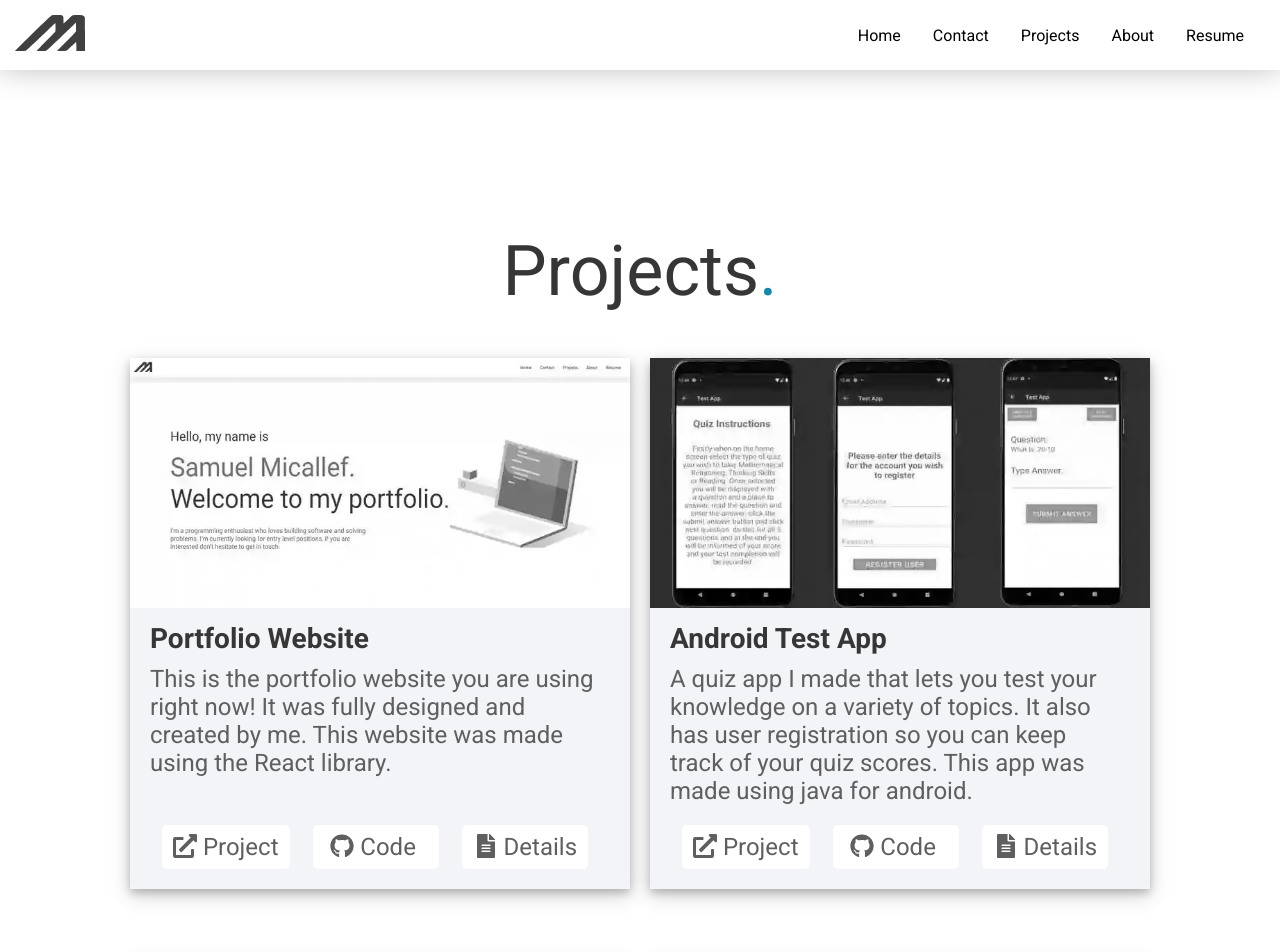
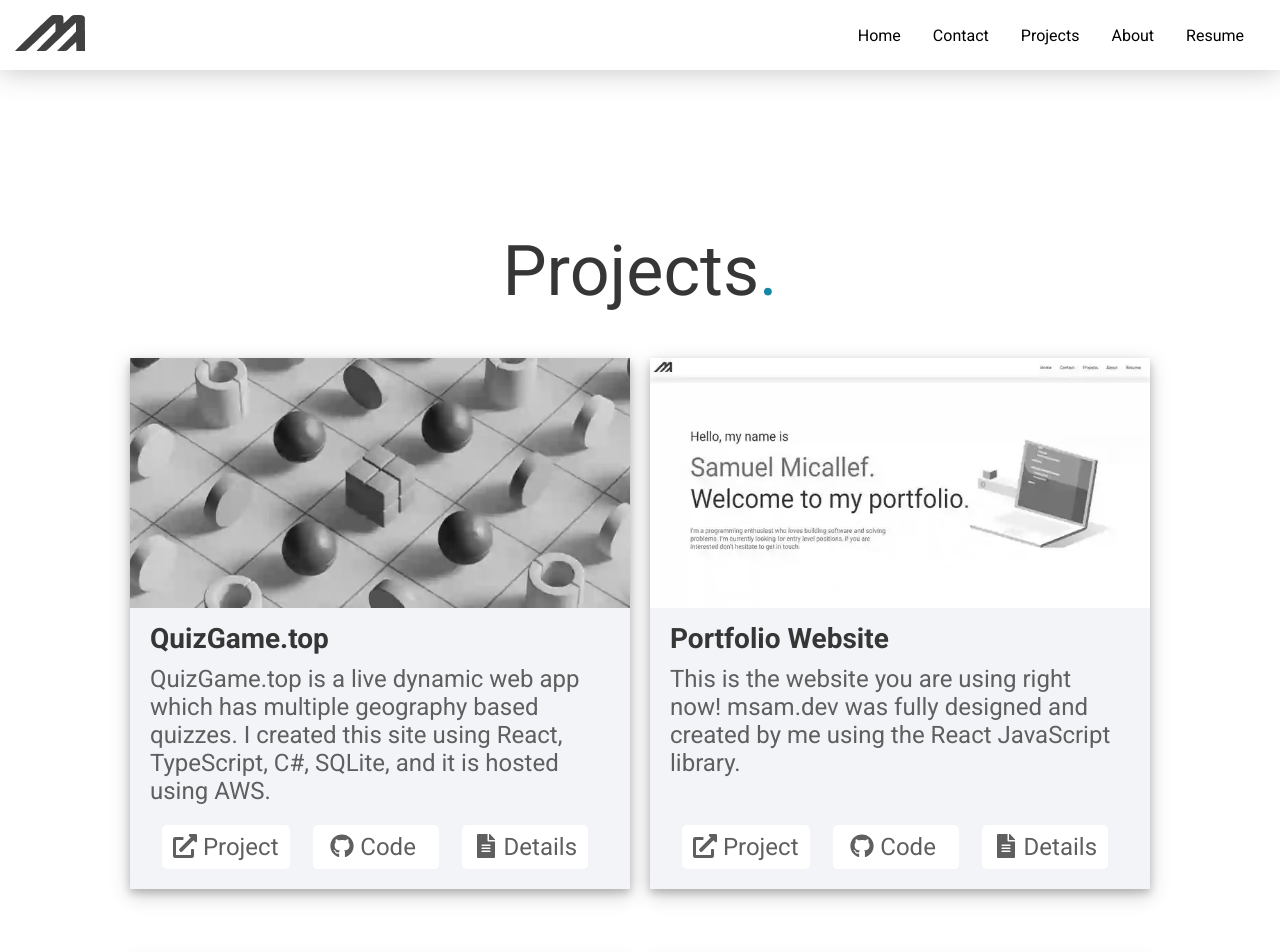
Before and after one commit to msam-dev/PortfolioWebsiteV2, a React (Create React App) app: page /Projects in a window 1280 px wide. Shown: the top 952 px of the page. Built offline with nearby package versions, Linux system fonts and the light colour scheme; the HTML template or start-up script is replaced by a standard one.

Commit message:
adding quizgame to project

```diff
--- a/src/components/ProjectData.js
+++ b/src/components/ProjectData.js
@@ -2,6 +2,7 @@ import projectImage1 from "../images/projectImage1.webp"
 import projectImage2 from "../images/projectImage2.webp"
 import animateImg from "../images/animate.webp"
 import testImg from "../images/TestApp.webp"
+import defaultImg from "../images/projectImage3.webp"
 // import Blank from "../images/Blank.webp"
 
 /*
@@ -11,36 +12,44 @@ import testImg from "../images/TestApp.webp"
 
 const ProjectData = [
     {
+        imageSrc: defaultImg,
+        projectTitle: "QuizGame.top",
+        projectSummary: "QuizGame.top is a live dynamic web app which has multiple geography based quizzes. I created this site using React, TypeScript, C#, SQLite, and it is hosted using AWS.",
+        projectUrl: "https://QuizGame.top",
+        codeUrl: "https://github.com/mSam-Dev/quizgame.top",
+        detailsUrl: "https://github.com/mSam-Dev/quizgame.top/blob/main/ProjectDetails.md",
+    },
+    {
         imageSrc: projectImage1,
         projectTitle: "Portfolio Website",
-        projectSummary: "This is the portfolio website you are using right now! It was fully designed and created by me. This website was made using the React library.",
+        projectSummary: "This is the website you are using right now! msam.dev was fully designed and created by me using the React JavaScript library.",
         projectUrl: "/",
-        codeUrl: "https://github.com/Sammy-Dev/PortfolioWebsiteV2",
-        detailsUrl: "https://github.com/Sammy-Dev/PortfolioWebsiteV2/blob/master/ProjectDetails.md",
+        codeUrl: "https://github.com/mSam-Dev/PortfolioWebsiteV2",
+        detailsUrl: "https://github.com/mSam-Dev/PortfolioWebsiteV2/blob/master/ProjectDetails.md",
     },
     {
         imageSrc: testImg,
         projectTitle: "Android Test App",
         projectSummary: "A quiz app I made that lets you test your knowledge on a variety of topics. It also has user registration so you can keep track of your quiz scores. This app was made using java for android.",
         projectUrl: "https://youtu.be/hi1MHuar9vk",
-        codeUrl: "https://github.com/Sammy-Dev/TestApp",
-        detailsUrl: "https://github.com/Sammy-Dev/TestApp/blob/master/ProjectDetails.md",
+        codeUrl: "https://github.com/mSam-Dev/TestApp",
+        detailsUrl: "https://github.com/mSam-Dev/TestApp/blob/master/ProjectDetails.md",
     },
     {
         imageSrc: projectImage2,
         projectTitle: "Scientific Calculator",
         projectSummary: "A web-based calculator with some more functionality than many standard online calculators. It also includes day/night toggle. This website was made using HTML, CSS and JavaScript.",
         projectUrl: "/calculator.html",
-        codeUrl: "https://github.com/Sammy-Dev/Scientifc-Calculator",
-        detailsUrl: "https://github.com/Sammy-Dev/Scientifc-Calculator/blob/main/ProjectDetails.md",
+        codeUrl: "https://github.com/msam-dev/PortfolioWebsiteV2/tree/master/public",
+        detailsUrl: "https://github.com/msam-dev/PortfolioWebsiteV2/blob/master/public/Calculator-ProjectDetails.md",
     },
     {
         imageSrc: animateImg,
         projectTitle: "Android Animations",
         projectSummary: "A simple app I made to test and play with android’s image animation functionality. This app was made using java for android.",
         projectUrl: "https://www.youtube.com/watch?v=NXO6JAi1iu0",
-        codeUrl: "https://github.com/Sammy-Dev/AndroidAnimation",
-        detailsUrl: "https://github.com/Sammy-Dev/AndroidAnimation/blob/main/ProjectDetails.md",
+        codeUrl: "https://github.com/mSam-Dev/AndroidAnimation",
+        detailsUrl: "https://github.com/mSam-Dev/AndroidAnimation/blob/main/ProjectDetails.md",
     },
 
     /*
```
